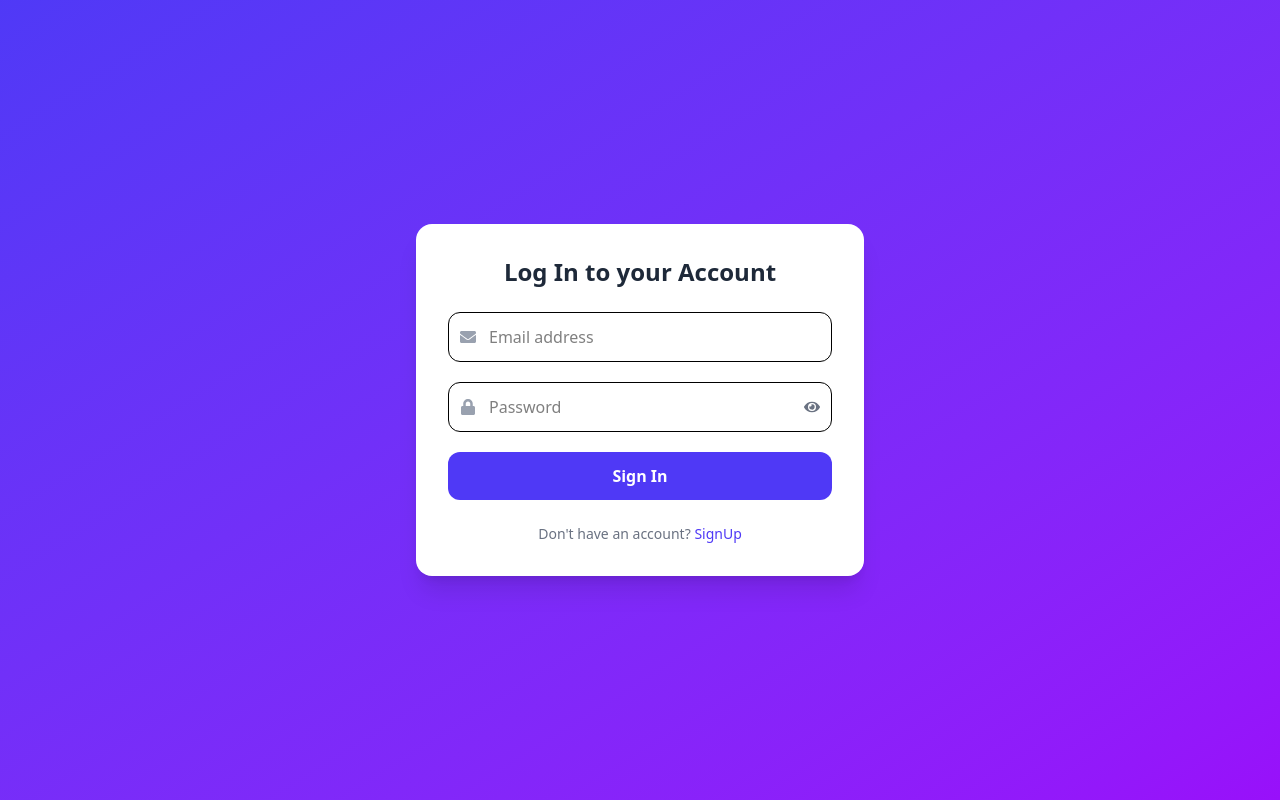
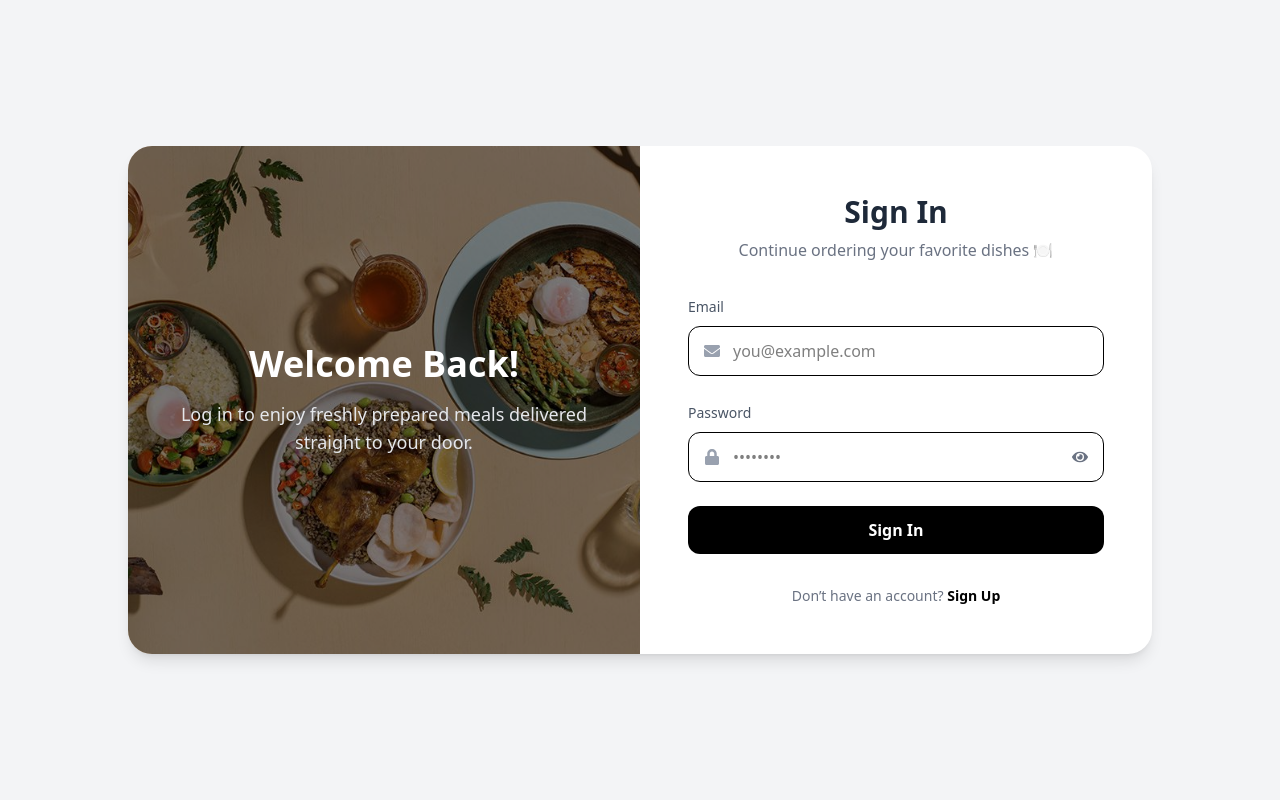
Before and after one commit to Prajon-Adhikari/SnackDash, a Next.js app: page /auth/signin in a window 1280 px wide. Built offline with nearby package versions, Linux system fonts and the light colour scheme; no server answers; sample sign-in values are in the browser's storage.

Commit message:
changing

```diff
--- a/app/Components/Navbar.tsx
+++ b/app/Components/Navbar.tsx
@@ -90,13 +90,34 @@ export default function Navbar() {
               {link.name}
             </Link>
           ))}
-          <Link href={"/cart"} className="relative">
+          <Link
+            href={"/cart"}
+            className={`relative ${
+              isActive("/cart")
+                ? pathname === "/" && !scrolled
+                  ? "bg-white/20 text-black"
+                  : "bg-white/20 text-black"
+                : pathname === "/" && !scrolled
+                ? "text-white "
+                : "text-gray-700 hover:bg-gray-100"
+            }`}
+          >
             <MdOutlineShoppingBag className="text-xl" />
             <span className="bg-red-500 text-white absolute text-xs -top-2 -right-1 w-4 h-4 flex justify-center items-center rounded-full">
               {Number(itemLength)}
             </span>
           </Link>
-          <div className="relative">
+          <div
+            className={`relative ${
+              isActive("/cart")
+                ? pathname === "/" && !scrolled
+                  ? "bg-white/20 text-black"
+                  : "bg-white/20 text-black"
+                : pathname === "/" && !scrolled
+                ? "text-white "
+                : "text-gray-700 hover:bg-gray-100"
+            }`}
+          >
             <FaUserCircle
               className="text-2xl cursor-pointer"
               onClick={() => setShowProfileDropdown(!showProfileDropdown)}
--- a/app/auth/signin/page.tsx
+++ b/app/auth/signin/page.tsx
@@ -3,13 +3,15 @@ import axios from "axios";
 import { useState } from "react";
 import { FaEnvelope, FaLock, FaEye, FaEyeSlash } from "react-icons/fa";
 import { useRouter } from "next/navigation";
+import Link from "next/link";
+import Image from "next/image";
 
 interface LoginData {
   email: string;
   password: string;
 }
 
-export default function Signup() {
+export default function Signin() {
   const [showPassword, setShowPassword] = useState(false);
   const [formData, setFormData] = useState<LoginData>({
     email: "",
@@ -20,18 +22,13 @@ export default function Signup() {
 
   const hanldeChange = (e: React.ChangeEvent<HTMLInputElement>) => {
     const { name, value } = e.target;
-
-    setFormData((prev) => ({
-      ...prev,
-      [name]: value,
-    }));
+    setFormData((prev) => ({ ...prev, [name]: value }));
   };
 
   const handleSubmit = async (e: React.FormEvent<HTMLFormElement>) => {
     e.preventDefault();
     try {
       const response = await axios.post("/api/auth/signin", formData);
-      console.log(response.data);
       localStorage.setItem("login_token", response.data.token);
       router.push("/");
     } catch (error) {
@@ -40,61 +37,98 @@ export default function Signup() {
   };
 
   return (
-    <div className="min-h-screen flex items-center justify-center bg-linear-to-br from-indigo-600 to-purple-600 p-4">
-      <div className="bg-white rounded-2xl shadow-xl w-full max-w-md p-8">
-        <h2 className="text-2xl font-bold text-center text-gray-800 mb-6">
-          Log In to your Account
+    <div className="min-h-screen flex items-center justify-center bg-gray-100 px-4">
+      <div className="w-full max-w-5xl bg-white rounded-3xl shadow-lg overflow-hidden grid md:grid-cols-2">
+        {/* Left Image / Welcome Section */}
+        <div className="relative hidden md:block">
+          <Image
+            src="/aboutheroImage3.jpg"
+            alt="Welcome"
+            fill
+            className="object-cover"
+          />
+          <div className="absolute inset-0 bg-black/50 flex items-center justify-center">
+            <div className="text-center px-10">
+              <h2 className="text-4xl font-bold text-white mb-4">
+                Welcome Back!
               </h2>
+              <p className="text-gray-200 text-lg">
+                Log in to enjoy freshly prepared meals delivered straight to
+                your door.
+              </p>
+            </div>
+          </div>
+        </div>
 
-        <form className="space-y-5" onSubmit={handleSubmit}>
+        {/* Right Form Section */}
+        <div className="p-8 sm:p-12">
+          <div className="text-center mb-8">
+            <h2 className="text-3xl font-bold text-gray-800">Sign In</h2>
+            <p className="text-gray-500 mt-2">
+              Continue ordering your favorite dishes 🍽️
+            </p>
+          </div>
+
+          <form className="space-y-6" onSubmit={handleSubmit}>
             {/* Email */}
-          <div className="relative">
-            <FaEnvelope className="absolute left-3 top-1/2 -translate-y-1/2 text-gray-400" />
+            <div>
+              <label className="text-sm text-gray-600">Email</label>
+              <div className="relative mt-2">
+                <FaEnvelope className="absolute left-4 top-1/2 -translate-y-1/2 text-gray-400" />
                 <input
                   type="email"
                   name="email"
                   value={formData.email}
                   onChange={hanldeChange}
-              placeholder="Email address"
-              className="w-full pl-10 pr-4 py-3 border rounded-xl focus:outline-none focus:ring-2 focus:ring-indigo-500"
+                  placeholder="you@example.com"
+                  className="w-full pl-11 pr-4 py-3 border rounded-xl focus:outline-none focus:ring-2 focus:ring-black"
                 />
+              </div>
             </div>
 
             {/* Password */}
-          <div className="relative">
-            <FaLock className="absolute left-3 top-1/2 -translate-y-1/2 text-gray-400" />
+            <div>
+              <label className="text-sm text-gray-600">Password</label>
+              <div className="relative mt-2">
+                <FaLock className="absolute left-4 top-1/2 -translate-y-1/2 text-gray-400" />
                 <input
                   type={showPassword ? "text" : "password"}
-              placeholder="Password"
                   name="password"
                   value={formData.password}
                   onChange={hanldeChange}
-              className="w-full pl-10 pr-10 py-3 border rounded-xl focus:outline-none focus:ring-2 focus:ring-indigo-500"
+                  placeholder="••••••••"
+                  className="w-full pl-11 pr-12 py-3 border rounded-xl focus:outline-none focus:ring-2 focus:ring-black"
                 />
                 <button
                   type="button"
                   onClick={() => setShowPassword(!showPassword)}
-              className="absolute right-3 top-1/2 -translate-y-1/2 text-gray-500"
+                  className="absolute right-4 top-1/2 -translate-y-1/2 text-gray-500"
                 >
                   {showPassword ? <FaEyeSlash /> : <FaEye />}
                 </button>
+              </div>
             </div>
 
             {/* Submit */}
             <button
               type="submit"
-            className="w-full py-3 rounded-xl bg-indigo-600 text-white font-semibold hover:bg-indigo-700 transition"
+              className="w-full py-3 rounded-xl bg-black text-white font-semibold hover:bg-gray-800 transition"
             >
               Sign In
             </button>
           </form>
 
-        <p className="text-sm text-center text-gray-500 mt-6">
-          Don't have an account?{" "}
-          <a href="/auth/signup" className="text-indigo-600 hover:underline">
-            SignUp
-          </a>
+          {/* Footer */}
+          <p className="text-sm text-center text-gray-500 mt-8">
+            Don’t have an account?{" "}
+            <Link
+              href="/auth/signup"
+              className="text-black font-semibold hover:underline"
+            >
+              Sign Up
+            </Link>
           </p>
+        </div>
       </div>
     </div>
   );
--- a/app/auth/signup/page.tsx
+++ b/app/auth/signup/page.tsx
@@ -2,6 +2,7 @@
 
 import { User } from "@/interfaces/interface";
 import React, { useState, useEffect } from "react";
+import { FaEnvelope, FaUser, FaLock, FaEye, FaEyeSlash } from "react-icons/fa";
 import axios from "axios";
 
 export default function SignUp() {
@@ -10,6 +11,8 @@ export default function SignUp() {
     email: "",
     password: "",
   });
+
+  const [showPassword, setShowPassword] = useState(false);
 
   const handleChange = (e: React.ChangeEvent<HTMLInputElement>) => {
     const { name, value } = e.target;
@@ -42,34 +45,34 @@ export default function SignUp() {
         <form className="space-y-5" onSubmit={handleSubmit}>
           {/* Name */}
           <div>
-            <label htmlFor="name" className="text-gray-600 font-medium">
-              Full Name
-            </label>
+            <label className="text-sm text-gray-600">FullName</label>
+            <div className="relative mt-2">
+              <FaUser className="absolute left-4 top-1/2 -translate-y-1/2 text-gray-400" />
               <input
                 type="text"
-              id="name"
                 name="fullName"
                 value={formData.fullName}
                 onChange={handleChange}
-              placeholder="John Doe"
-              className="w-full mt-2 p-3 border border-gray-300 rounded-xl focus:outline-none focus:ring-2 focus:ring-indigo-400"
+                placeholder="you@example.com"
+                className="w-full pl-11 pr-4 py-3 border rounded-xl focus:outline-none focus:ring-2 focus:ring-black"
               />
+            </div>
           </div>
 
           {/* Email */}
           <div>
-            <label htmlFor="email" className="text-gray-600 font-medium">
-              Email
-            </label>
+            <label className="text-sm text-gray-600">Email</label>
+            <div className="relative mt-2">
+              <FaEnvelope className="absolute left-4 top-1/2 -translate-y-1/2 text-gray-400" />
               <input
                 type="email"
-              id="email"
                 name="email"
                 value={formData.email}
                 onChange={handleChange}
-              placeholder="example@gmail.com"
-              className="w-full mt-2 p-3 border border-gray-300 rounded-xl focus:outline-none focus:ring-2 focus:ring-indigo-400"
+                placeholder="you@example.com"
+                className="w-full pl-11 pr-4 py-3 border rounded-xl focus:outline-none focus:ring-2 focus:ring-black"
               />
+            </div>
           </div>
 
           {/* Password */}
@@ -77,15 +80,24 @@ export default function SignUp() {
             <label htmlFor="password" className="text-gray-600 font-medium">
               Password
             </label>
+            <div className="relative mt-2">
+              <FaLock className="absolute left-4 top-1/2 -translate-y-1/2 text-gray-400" />
               <input
-              type="password"
-              id="password"
+                type={showPassword ? "text" : "password"}
                 name="password"
                 value={formData.password}
                 onChange={handleChange}
-              placeholder="Enter your password"
-              className="w-full mt-2 p-3 border border-gray-300 rounded-xl focus:outline-none focus:ring-2 focus:ring-indigo-400"
+                placeholder="••••••••"
+                className="w-full pl-11 pr-12 py-3 border rounded-xl focus:outline-none focus:ring-2 focus:ring-black"
               />
+              <button
+                type="button"
+                onClick={() => setShowPassword(!showPassword)}
+                className="absolute right-4 top-1/2 -translate-y-1/2 text-gray-500"
+              >
+                {showPassword ? <FaEyeSlash /> : <FaEye />}
+              </button>
+            </div>
           </div>
 
           {/* Signup Button */}
```
Lines whose indentation alone changed are shown as unchanged.
